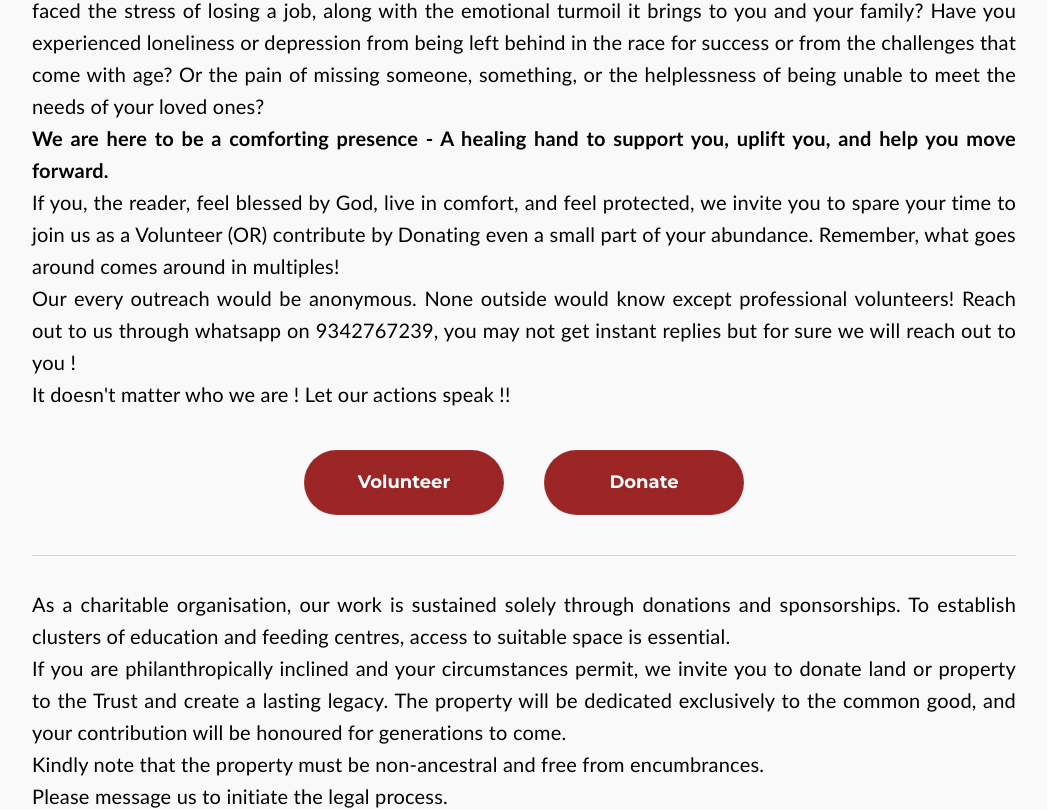
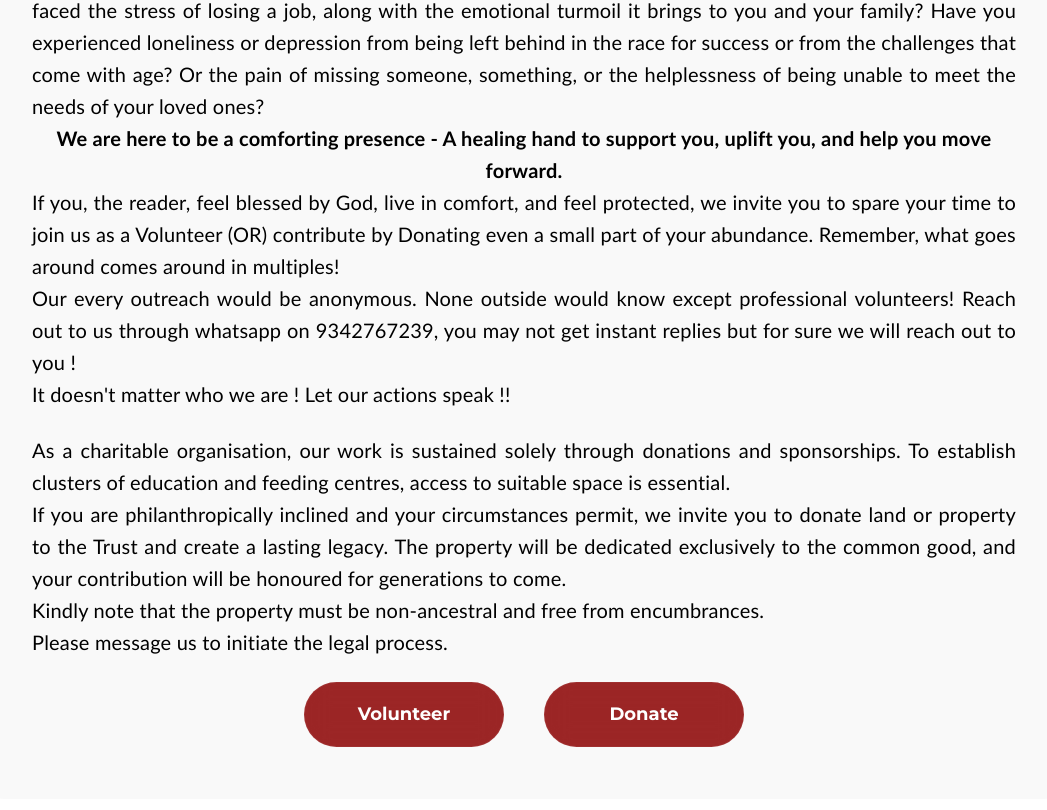
Before and after one commit to jsam2005/diya_charity, a React (Vite) app in the folder frontend/: page / in a window 1280 px wide. Shown: the part 1160-1970 px from the top of the page, without its empty margins (116-1163 px from the left). Built offline with nearby package versions, Linux system fonts and the light colour scheme; no server answers.

Commit message:
Center align missionComfort text, move buttons to end, remove border line, and reduce spacing

```diff
--- a/frontend/src/components/Mission.tsx
+++ b/frontend/src/components/Mission.tsx
@@ -111,7 +111,7 @@ const Mission: React.FC = () => {
                     <p style={{ ...missionTextStyle, textAlign: textAlignment as any }}>
                       {t('missionQuestion1')}
                     </p>
-                    <p style={{ ...missionTextStyle, fontWeight: 'bold', textAlign: textAlignment as any }}>
+                    <p style={{ ...missionTextStyle, fontWeight: 'bold', textAlign: 'center' }}>
                       {t('missionComfort')}
                     </p>
                     <p style={{ ...missionTextStyle, textAlign: textAlignment as any }}>
@@ -127,35 +127,12 @@ const Mission: React.FC = () => {
                 );
               })()}
 
-              {/* Action Buttons */}
-              <motion.div
-                initial={{ opacity: 0, y: 20 }}
-                animate={inView ? { opacity: 1, y: 0 } : { opacity: 0, y: 20 }}
-                transition={{ duration: 0.6, delay: 0.5 }}
-                className="flex flex-wrap justify-center gap-6 md:gap-10 mt-10"
-              >
-                <motion.button
-                  whileTap={{ scale: 0.95 }}
-                  onClick={() => scrollToElement('contact')}
-                  className="inline-flex items-center justify-center px-8 py-4 rounded-full transition-all duration-300 bg-[rgba(139,0,0,0.85)] border border-white/5 backdrop-blur-md font-['Montserrat',sans-serif] text-[18px] font-bold text-white min-w-[200px] max-w-[300px]"
-                >
-                  {t('volunteer')}
-                </motion.button>
-                <motion.button
-                  whileTap={{ scale: 0.95 }}
-                  onClick={() => scrollToElement('donation')}
-                  className="inline-flex items-center justify-center px-8 py-4 rounded-full transition-all duration-300 bg-[rgba(139,0,0,0.85)] border border-white/5 backdrop-blur-md font-['Montserrat',sans-serif] text-[18px] font-bold text-white min-w-[200px] max-w-[300px]"
-                >
-                  {t('donate')}
-                </motion.button>
-              </motion.div>
-
               {/* Property Donation Content Section */}
               <motion.div
                 initial={{ opacity: 0, y: 20 }}
                 animate={inView ? { opacity: 1, y: 0 } : { opacity: 0, y: 20 }}
                 transition={{ duration: 0.6, delay: 0.6 }}
-                className="mt-10 pt-8 border-t border-gray-300"
+                className="mt-6"
                 style={{
                   textAlign: (isMobile && language === 'ta') ? 'left' : 'justify',
                 }}
@@ -202,6 +179,29 @@ const Mission: React.FC = () => {
                     </div>
                   );
                 })()}
+              </motion.div>
+
+              {/* Action Buttons */}
+              <motion.div
+                initial={{ opacity: 0, y: 20 }}
+                animate={inView ? { opacity: 1, y: 0 } : { opacity: 0, y: 20 }}
+                transition={{ duration: 0.6, delay: 0.7 }}
+                className="flex flex-wrap justify-center gap-6 md:gap-10 mt-6"
+              >
+                <motion.button
+                  whileTap={{ scale: 0.95 }}
+                  onClick={() => scrollToElement('contact')}
+                  className="inline-flex items-center justify-center px-8 py-4 rounded-full transition-all duration-300 bg-[rgba(139,0,0,0.85)] border border-white/5 backdrop-blur-md font-['Montserrat',sans-serif] text-[18px] font-bold text-white min-w-[200px] max-w-[300px]"
+                >
+                  {t('volunteer')}
+                </motion.button>
+                <motion.button
+                  whileTap={{ scale: 0.95 }}
+                  onClick={() => scrollToElement('donation')}
+                  className="inline-flex items-center justify-center px-8 py-4 rounded-full transition-all duration-300 bg-[rgba(139,0,0,0.85)] border border-white/5 backdrop-blur-md font-['Montserrat',sans-serif] text-[18px] font-bold text-white min-w-[200px] max-w-[300px]"
+                >
+                  {t('donate')}
+                </motion.button>
               </motion.div>
             </motion.div>
           </div>
```
